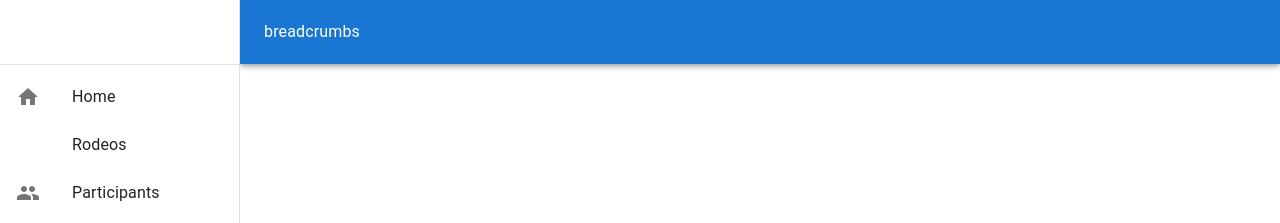
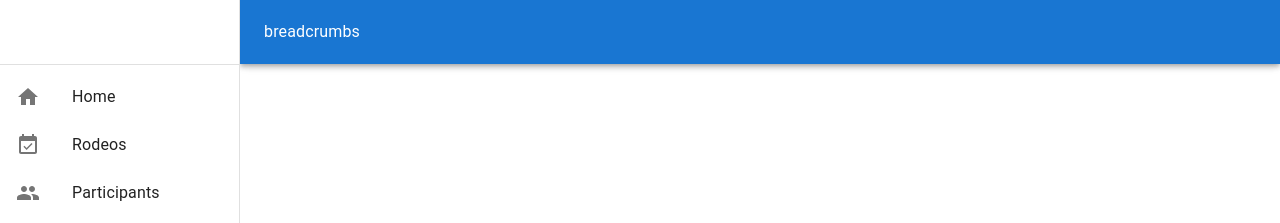
Before and after one commit to samohansen/rodeo-co, a Next.js app: page / in a window 1280 px wide. Shown: the top 223 px of the page. Built offline with nearby package versions, Linux system fonts and the light colour scheme.

Commit message:
Fix navbar icon

```diff
--- a/src/common/navigation/AppLayout.tsx
+++ b/src/common/navigation/AppLayout.tsx
@@ -9,7 +9,8 @@ import CssBaseline from '@mui/material/CssBaseline';
 import Toolbar from '@mui/material/Toolbar';
 import HomeIcon from '@mui/icons-material/Home';
 import PeopleIcon from '@mui/icons-material/People';
-import HatIcon from "@common/components/HatIcon";
+import HatIcon from "@common/components/HatIcon.js";
+import EventAvailableIcon from '@mui/icons-material/EventAvailable';
 
 type Props = {
   children?: ReactNode | ReactNode[];
@@ -24,7 +25,7 @@ const AppLayout: React.FC<Props> = ({children}) => {
   }, {
     label: 'Rodeos',
     path: '/rodeos',
-    icon: <HatIcon />
+    icon: <EventAvailableIcon />
   }, {
     label: 'Participants',
     path: '/participants',
```
